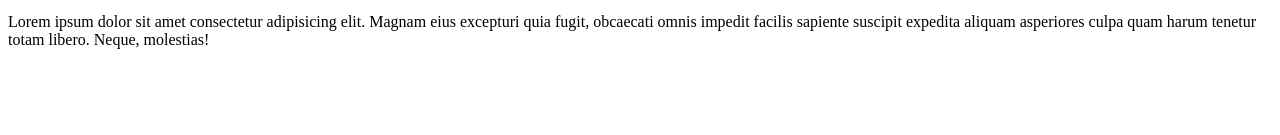
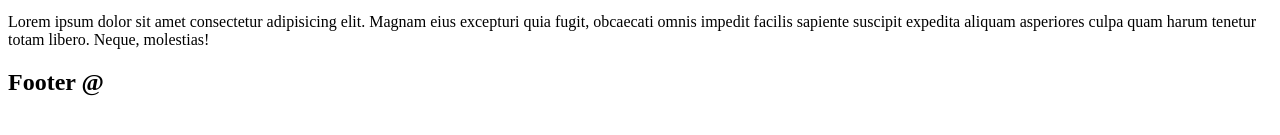
Before and after one commit to jamessv/jSixty, a plain HTML site: page index.html in a window 1280 px wide. Shown: the part 211-346 px from the top of the page. Drawn offline with Linux system fonts and the light colour scheme.

Commit message:
modified index and readme

```diff
--- a/index.html
+++ b/index.html
@@ -25,6 +25,8 @@
         impedit facilis sapiente suscipit expedita aliquam asperiores culpa quam harum tenetur totam libero. Neque,
         molestias! </p>
 
+    <h2> Footer @ </h2>
+
 </body>
 
 </html>
```
Also changed, not shown: 1 other file.
